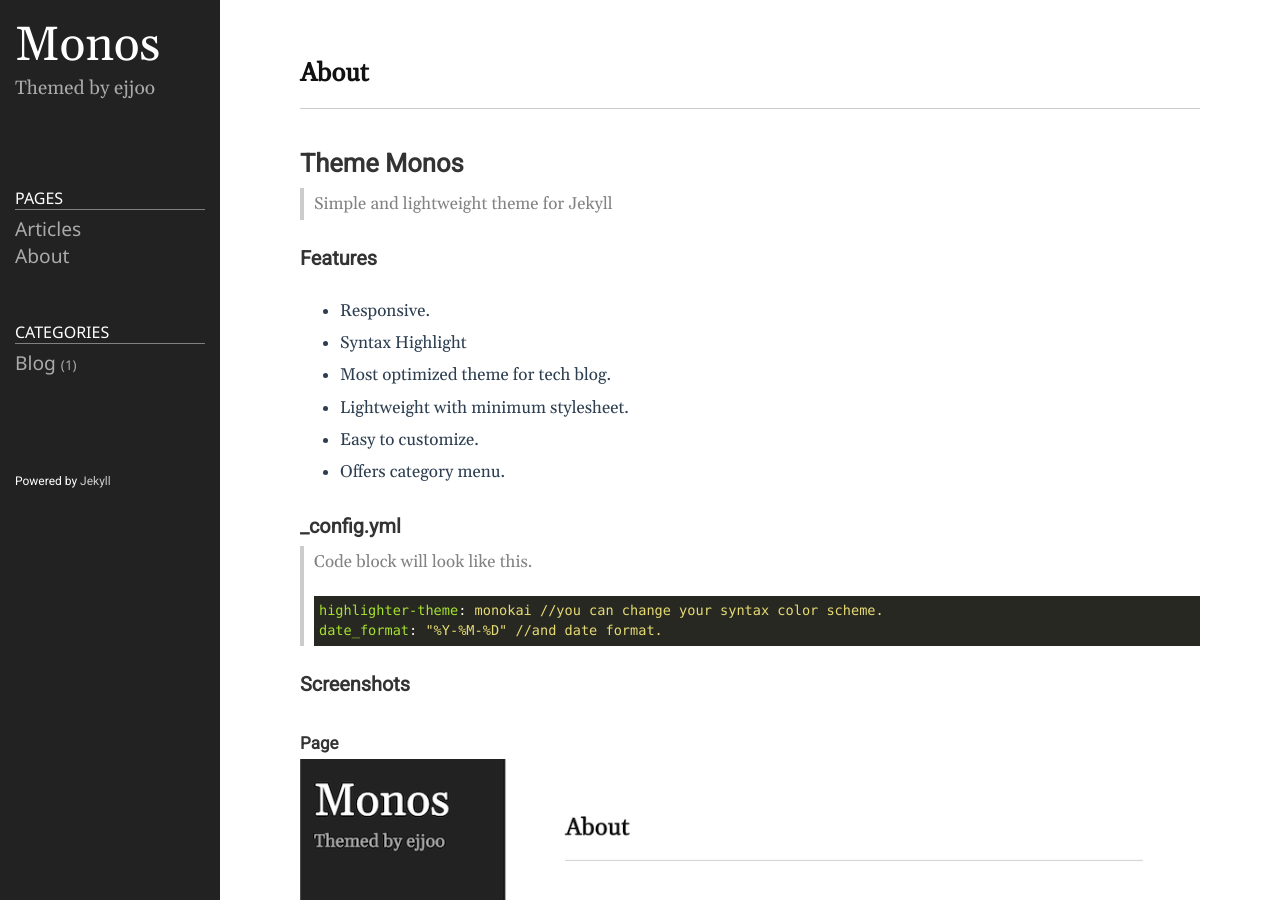
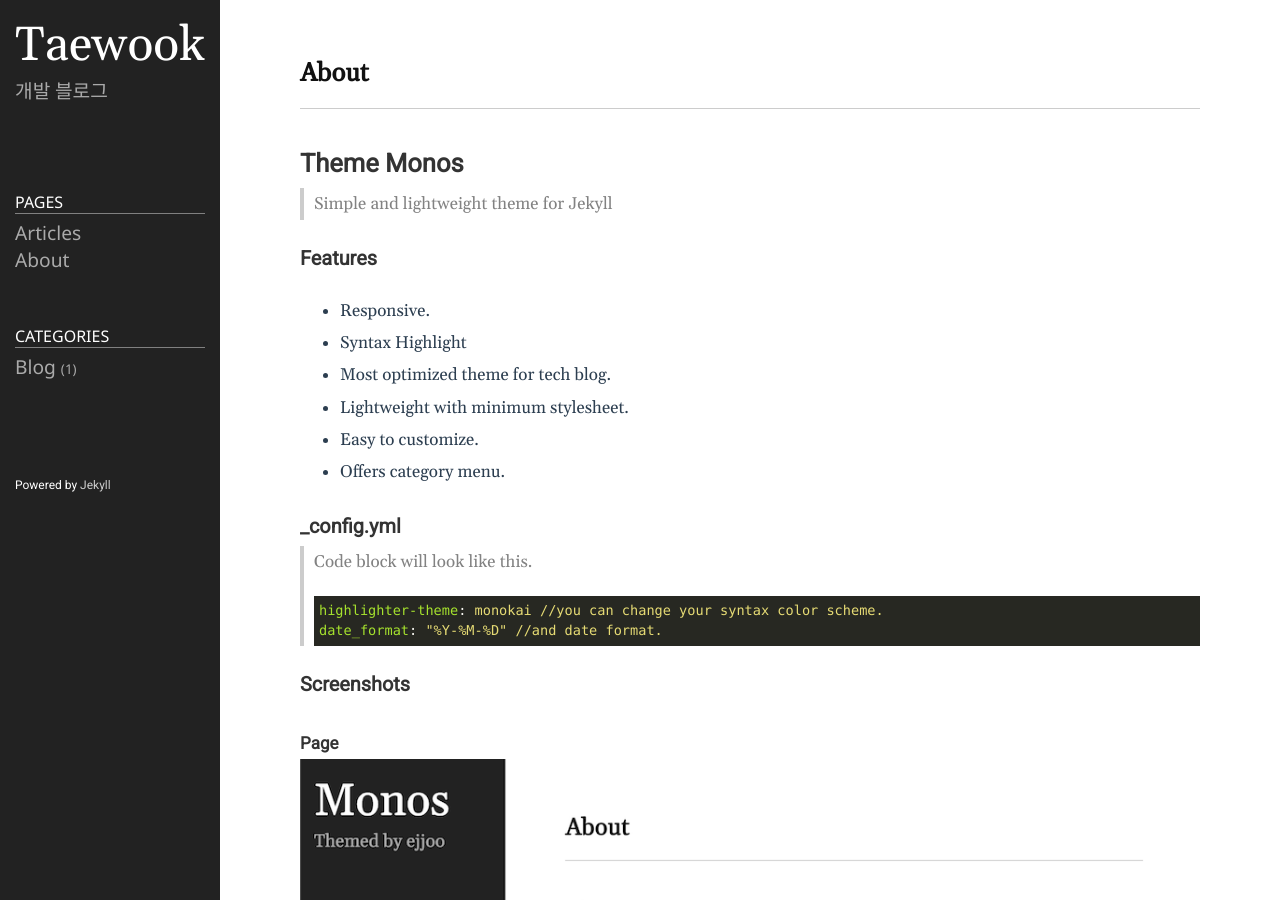
Before and after one commit to taewook02/taewook02.github.io, a Jekyll site: the page built from README.md, in a window 1280 px wide and 900 px high. Built offline with Jekyll 4.4.1, drawn with Linux system fonts in a browser that asks for light colours.

Commit message:
refactor: config 파일 수정

```diff
--- a/_config.yml
+++ b/_config.yml
@@ -18,13 +18,13 @@
 # You can create any custom variable you would like, and they will be accessible
 # in the templates via {{ site.myvariable }}.
 
-title: Monos
-email: ejjoo7994@gmail.com
+title: Taewook
+email: taewook02@mju.ac.kr
 description: >- # this means to ignore newlines until "baseurl:"
-  Themed by ejjoo
+  개발 블로그
 # baseurl: "/" # the subpath of your site, e.g. /blog
 # url: "http://ejjoo.github.io" # the base hostname & protocol for your site, e.g. http://example.com
-github_username: ejjoo
+github_username: taewook02
 highlighter: rouge
 svg:
   optimize: true
```
